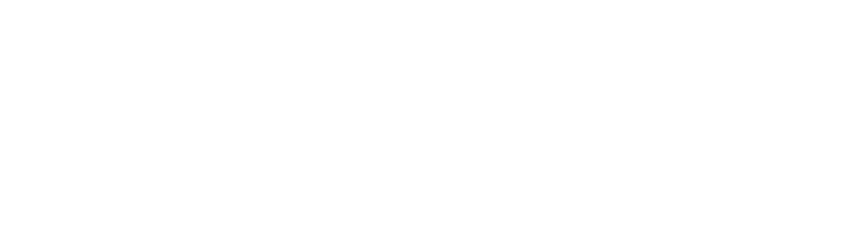
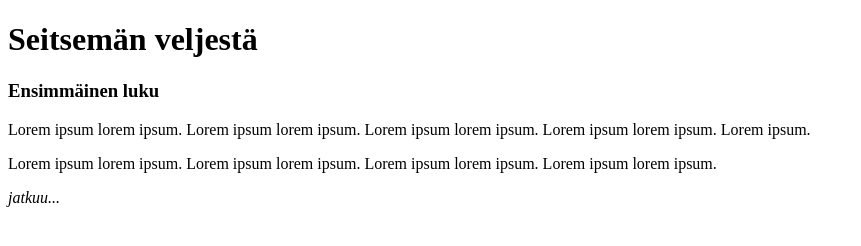
Before and after one commit to MikaelTornwall/Lapio-website, a plain HTML site: page index.html in a window 1280 px wide. Shown: the whole page, without its empty margins (0-861 px from the left). Drawn offline with Linux system fonts and the light colour scheme.

Commit message:
Osa 3. Toinen tehtävä

```diff
--- a/index.html
+++ b/index.html
@@ -7,7 +7,12 @@
 </head>
 
 <body>
-  <!--Tehtävät tänne-->
+  <h1>Seitsemän veljestä</h1>
+  <h3>Ensimmäinen luku</h3>
+  <p>Lorem ipsum lorem ipsum. Lorem ipsum lorem ipsum. Lorem ipsum lorem ipsum. Lorem ipsum lorem ipsum. Lorem ipsum.</p>
+  <p>Lorem ipsum lorem ipsum. Lorem ipsum lorem ipsum. Lorem ipsum lorem ipsum. Lorem ipsum lorem ipsum. </p>
+  <em>jatkuu...</em>
+
 </body>
 
 </html>
```
